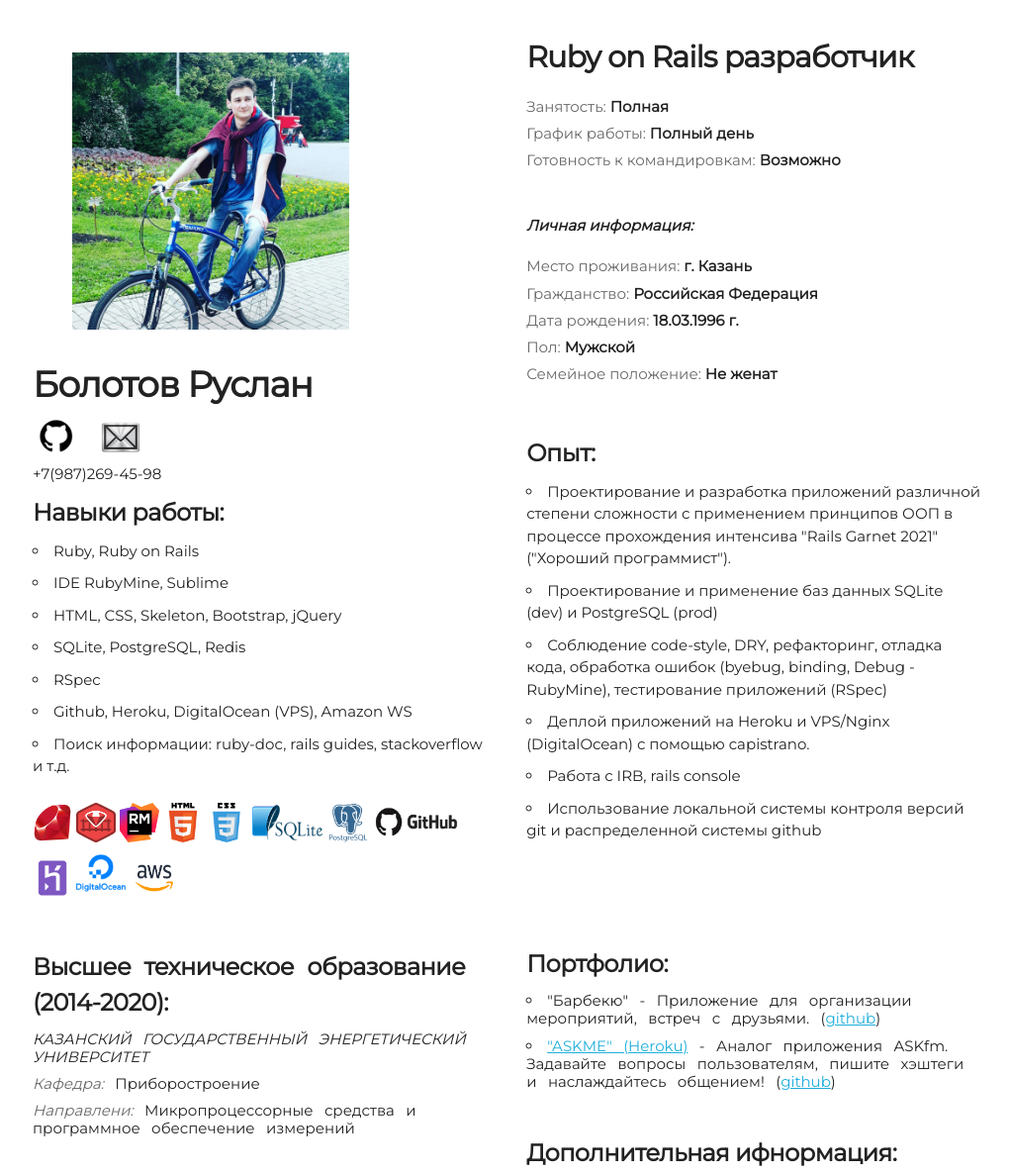
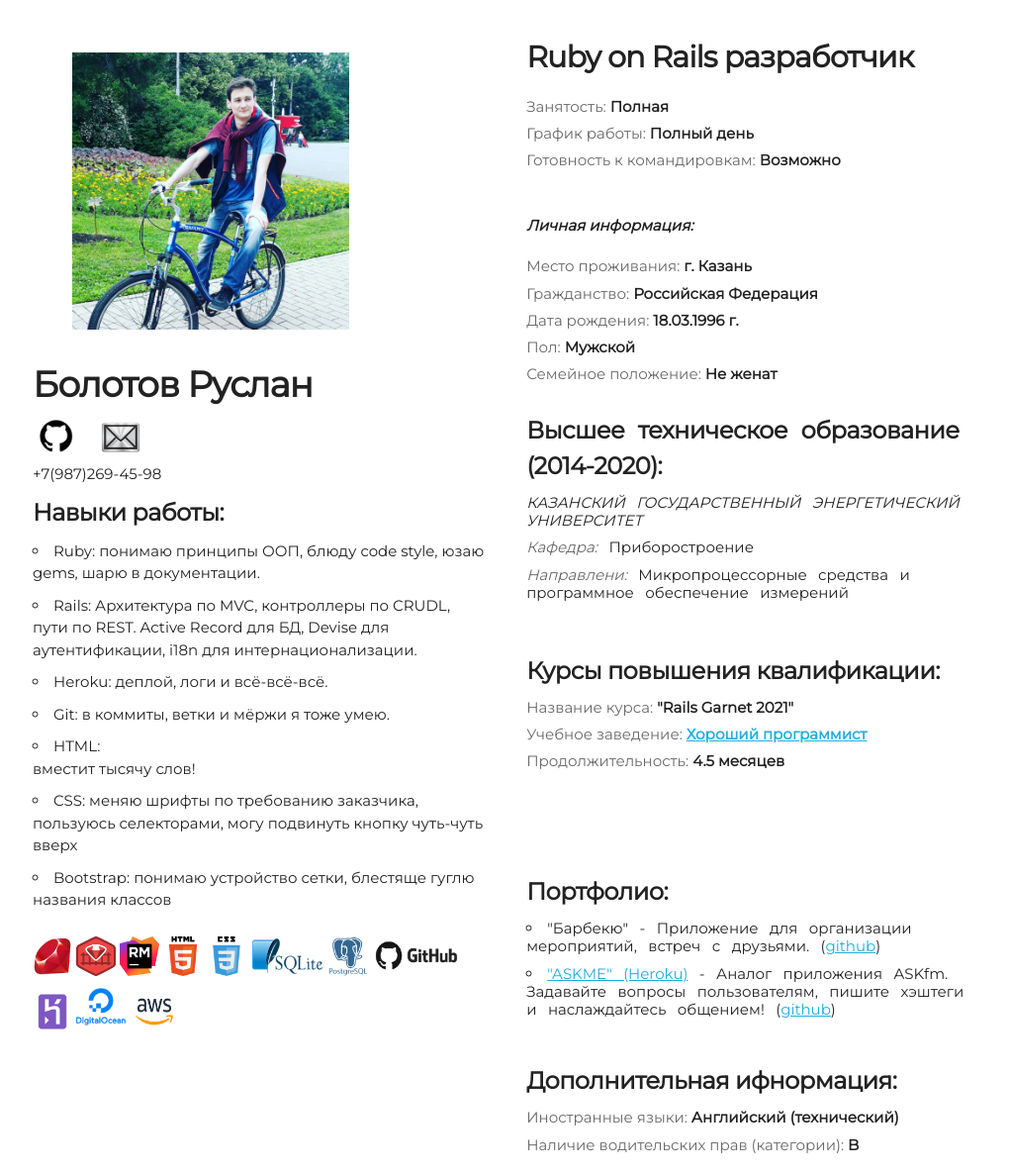
Before and after one commit to BolotovRuslan/CV, a plain HTML site: page index.html in a window 1280 px wide. Shown: the top 1186 px of the page at 99% size, without its empty margins (127-1148 px from the left). Drawn offline with Linux system fonts and the light colour scheme.

Commit message:
Update index.html

```diff
--- a/index.html
+++ b/index.html
@@ -29,13 +29,13 @@
       <div class="skills">
         <h5><strong>Навыки работы:</strong></h5>
         <ul>
-          <li>Ruby, Ruby on Rails</li>
-          <li>IDE RubyMine, Sublime</li>
-          <li>HTML, CSS, Skeleton, Bootstrap, jQuery</li>
-          <li>SQLite, PostgreSQL, Redis</li>
-          <li>RSpec</li>
-          <li>Github, Heroku, DigitalOcean (VPS), Amazon WS</li>
-          <li>Поиск информации: ruby-doc, rails guides, stackoverflow и т.д.</li>
+          <li>Ruby: понимаю принципы ООП, блюду code style, юзаю gems, шарю в документации.</li>
+          <li>Rails: Архитектура по MVC, контроллеры по CRUDL, пути по REST. Active Record для БД, Devise для аутентификации, i18n для интернационализации.</li>
+          <li>Heroku: деплой, логи и всё-всё-всё. </li>
+          <li>Git: в коммиты, ветки и мёржи я тоже умею. </li>
+          <li>HTML: <div>вместит тысячу слов!</div> </li>
+          <li>CSS: меняю шрифты по требованию заказчика, пользуюсь селекторами, могу подвинуть кнопку чуть-чуть вверх</li>
+          <li>Bootstrap: понимаю устройство сетки, блестяще гуглю названия классов</li>
         </ul>
         <img src="photos_icon/ruby.png" width="40" height="40" alt="Ruby">
         <img src="photos_icon/ror.png" width="40" height="40" alt="RoR">
@@ -48,24 +48,6 @@
         <img src="photos_icon/heroku.png" width="40" height="40" alt="Heroku">
         <img src="photos_icon/do.png" width="50" height="50" alt="DigitalOcean">
         <img src="photos_icon/aws.png" width="50" height="40" alt="AWS">
-      </div>
-
-      <div class="education">
-        <h5><strong>Высшее техническое образование (2014-2020):</strong></h5>
-        <p><em>КАЗАНСКИЙ ГОСУДАРСТВЕННЫЙ ЭНЕРГЕТИЧЕСКИЙ УНИВЕРСИТЕТ</em></p>
-        <p><em><span class="color_fragment">Кафедра: </span></em>Приборостроение</p>
-        <p><em><span class="color_fragment">Направлени: </span></em>Микропроцессорные средства и программное обеспечение измерений
-        </p>
-      </div>
-
-      <div class="courses">
-        <h5><strong>Курсы повышения квалификации:</strong></h5>
-        <p><span class="color_fragment">Название курса: </span><b>"Rails Garnet 2021"</b></p>
-        <p>
-          <span class="color_fragment">Учебное заведение: </span><b>
-          <a href="http://goodprogrammer.ru/">Хороший программист</a></b>
-        </p>
-        <p><span class="color_fragment">Продолжительность: </span><b>4.5 месяцев</b></p>
       </div>
     </div>
 
@@ -86,32 +68,22 @@
         <p><span class="color_fragment">Семейное положение: </span><b>Не женат</b></p>
       </div>
 
-      <div class="experience">
-        <h5><strong>Опыт:</strong></h5>
-        <ul>
-          <li>
-            Проектирование и разработка приложений различной
-            степени сложности с применением принципов ООП в процессе
-            прохождения интенсива "Rails Garnet 2021" ("Хороший программист").
-          </li>
-          <li>
-            Проектирование и применение баз данных SQLite (dev) и PostgreSQL (prod)
-          </li>
-          <li>
-            Соблюдение code-style, DRY, рефакторинг, отладка кода, обработка ошибок (byebug,
-            binding, Debug - RubyMine), тестирование приложений (RSpec)
-          </li>
-          <li>
-            Деплой приложений на Heroku и VPS/Nginx (DigitalOcean) с помощью capistrano.
-          </li>
-          <li>
-            Работа с IRB, rails console
-          </li>
-          <li>
-            Использование локальной системы контроля версий git
-            и распределенной системы github
-          </li>
-        </ul>
+      <div class="education">
+        <h5><strong>Высшее техническое образование (2014-2020):</strong></h5>
+        <p><em>КАЗАНСКИЙ ГОСУДАРСТВЕННЫЙ ЭНЕРГЕТИЧЕСКИЙ УНИВЕРСИТЕТ</em></p>
+        <p><em><span class="color_fragment">Кафедра: </span></em>Приборостроение</p>
+        <p><em><span class="color_fragment">Направлени: </span></em>Микропроцессорные средства и программное обеспечение измерений
+        </p>
+      </div>
+
+      <div class="courses">
+        <h5><strong>Курсы повышения квалификации:</strong></h5>
+        <p><span class="color_fragment">Название курса: </span><b>"Rails Garnet 2021"</b></p>
+        <p>
+          <span class="color_fragment">Учебное заведение: </span><b>
+          <a href="http://goodprogrammer.ru/">Хороший программист</a></b>
+        </p>
+        <p><span class="color_fragment">Продолжительность: </span><b>4.5 месяцев</b></p>
       </div>
 
       <div class="portfolio">
```
